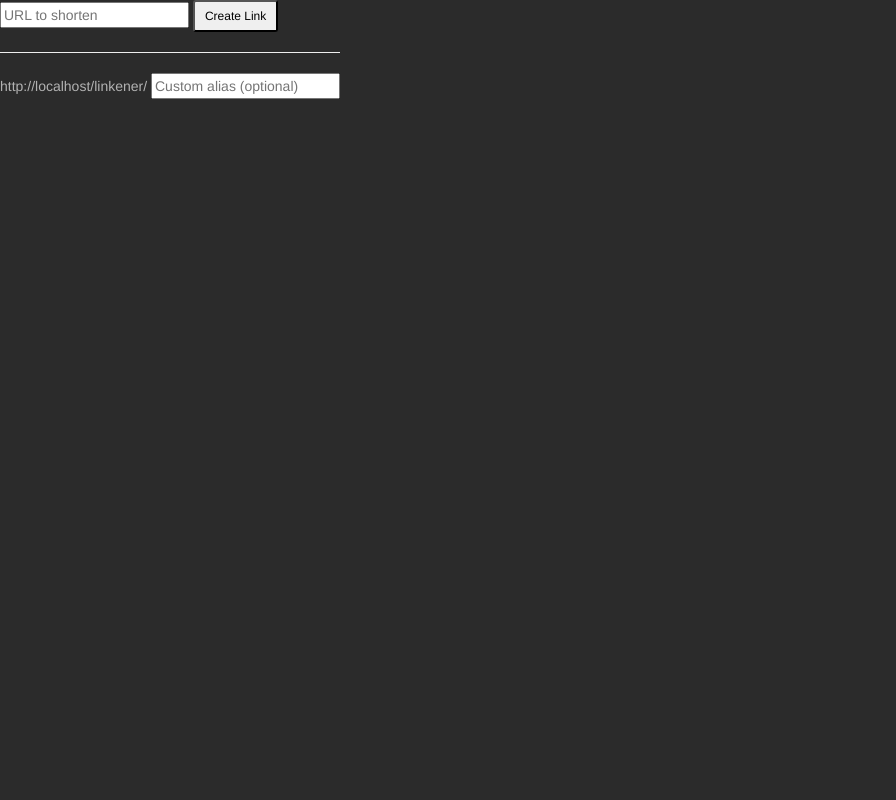
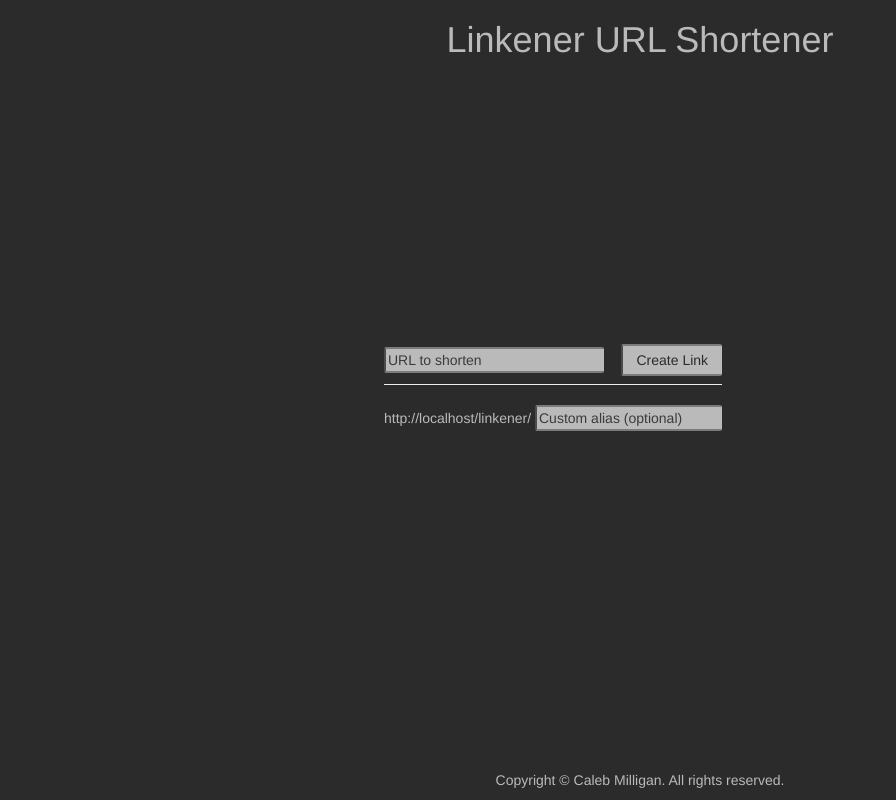
Before and after one commit to Short-Circuit/Linkener, a PHP site: page / in a window 1280 px wide. Shown: the whole page, without its empty margins (0-896 px from the left). Run offline with PHP 8.4, Linux system fonts and the light colour scheme.

Commit message:
Hella styles

```diff
--- a/css/linkener.css
+++ b/css/linkener.css
@@ -1,13 +1,93 @@
-body{
+.overlay {
+    position: fixed;
+}
+
+
+header, footer {
+    width: 100%;
+    text-align: center;
+}
+
+header.overlay {
+    top: 0;
+}
+
+footer.overlay {
+    bottom: 0;
+}
+
+body {
     background-color: #2B2B2B;
-    color: #B2B2B2;
+    color: #BABABA;
 }
-form{
+
+form {
     overflow: hidden;
+    position: relative;
 }
-input{
-    color: #000000;
+
+input {
+    background-color: #BABABA;
+    color: #2B2B2B;
+    border: 2px solid #7B7B7B;
+    border-right: 3px #ABABAB;
+    border-left-color: #4B4B4B;
+    border-radius: 2px;
 }
-.smallest{
+
+input[type=submit], input[type=button] {
+    padding-top: 4px;
+    padding-bottom: 4px;
+}
+
+input[type=submit]:hover, input[type=button]:hover {
+    padding-top: 4px;
+    padding-bottom: 4px;
+    background-color: #BABAFF;
+}
+
+::-webkit-input-placeholder {
+    color: #3B3B3B;
+}
+
+::-moz-placeholder {
+    color: #3B3B3B;
+}
+
+:-ms-input-placeholder {
+    color: #3B3B3B;
+}
+
+#submit_link {
+    width: 30%;
+    position: absolute;
+    right: 0;
+}
+
+#input_url {
+    position: absolute;
+    top: 3%;
+    width: 65%;
+}
+
+.smallest {
     display: inline-block;
 }
+
+.center_outer {
+    display: table;
+    position: absolute;
+    height: 100%;
+    width: 100%;
+}
+
+.center_middle {
+    display: table-cell;
+    vertical-align: middle;
+}
+
+.center_inner {
+    margin-left: auto;
+    margin-right: auto;
+    width: 40%;
+}
--- a/index.php
+++ b/index.php
@@ -64,12 +64,14 @@ if (isset($_GET["name"]) || isset($_GET["action"])) {
 		header("Location: $url");
 		exit;
 	}
-	echo "URL not found";
+	echo file_get_contents("notfound.html");
+	exit(0);
 }
 
-function getProtocol(){
+function getProtocol() {
 	return (!empty($_SERVER['HTTPS']) && $_SERVER['HTTPS'] !== 'off' || $_SERVER['SERVER_PORT'] == 443) ? "https://" : "http://";
 }
+
 function isValidAlias($var) {
 	return !preg_match("/^([+-]?\\d\\d*)$/", $var) && preg_match("/^[a-zA-Z_0-9-]*$/", $var);
 }
@@ -80,6 +82,9 @@ function isApache() {
 
 ?>
 <!DOCTYPE html>
+<!--
+  -- Created by Caleb Milligan on 3/30/2016
+  -->
 <html>
 	<head>
 		<meta charset="utf-8">
@@ -92,9 +97,15 @@ function isApache() {
 		<script type="application/javascript" src="js/linkener.js"></script>
 	</head>
 	<body>
+		<header class="overlay">
+			<h1>Linkener URL Shortener</h1>
+		</header>
+		<div class="center_outer">
+			<div class="center_middle">
+				<div class="center_inner">
 					<form class="smallest" onsubmit="createLink();return false">
 						<input id="input_url" title="URL" placeholder="URL to shorten" type="url" required="required">
-			<input id="submit_link" class="btn-sm" type="submit" value="Create Link">
+						<input id="submit_link" type="submit" value="Create Link">
 						<br>
 						<hr>
 						<span id="custom_span"><?php echo getProtocol() . $_SERVER["HTTP_HOST"] . "/linkener/" ?></span>
@@ -105,5 +116,11 @@ function isApache() {
 					</form>
 					<br>
 					<h2><a target="_blank" id="link_output"></a><h2>
+				</div>
+			</div>
+		</div>
+		<footer class="overlay">
+			<p>Copyright © Caleb Milligan. All rights reserved.</p>
+		</footer>
 	</body>
 </html>
```
Also changed, not shown: notfound.html (added, +23 -0 lines). Lines whose indentation alone changed are shown as unchanged.
